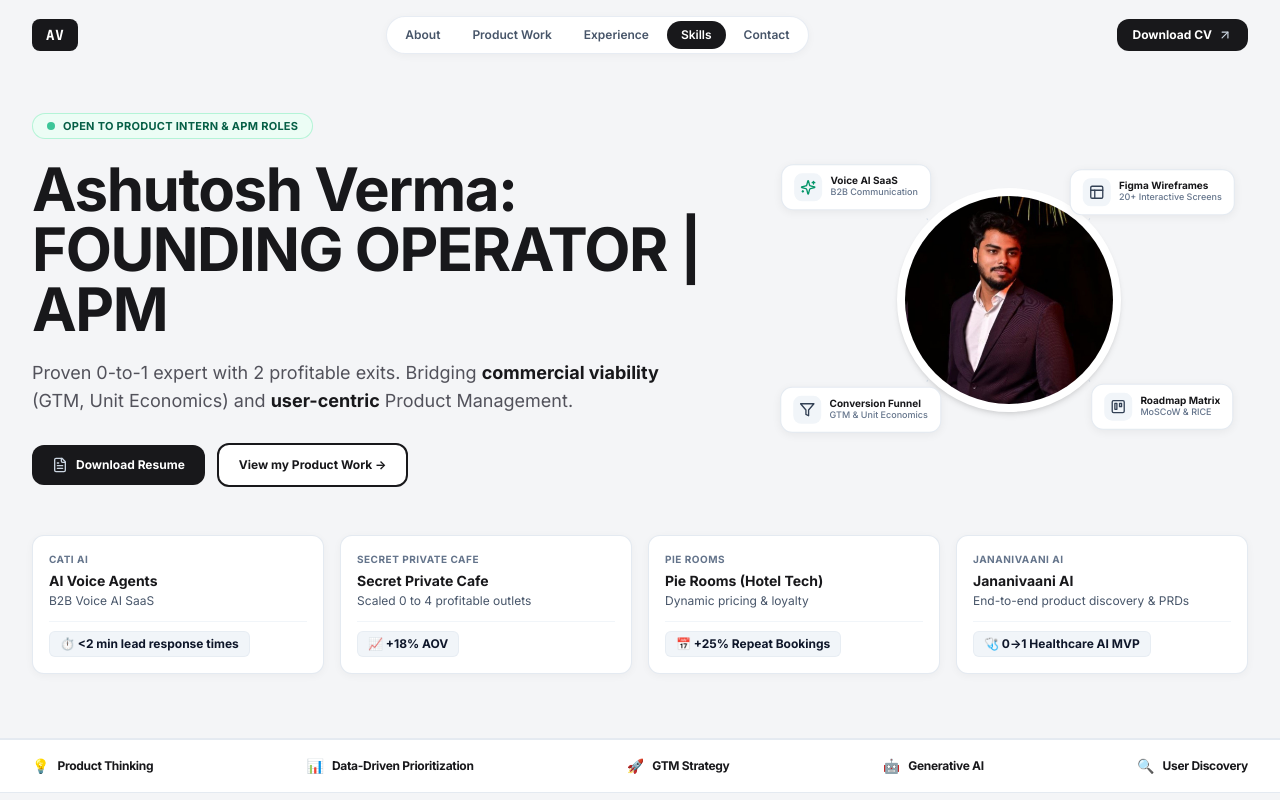
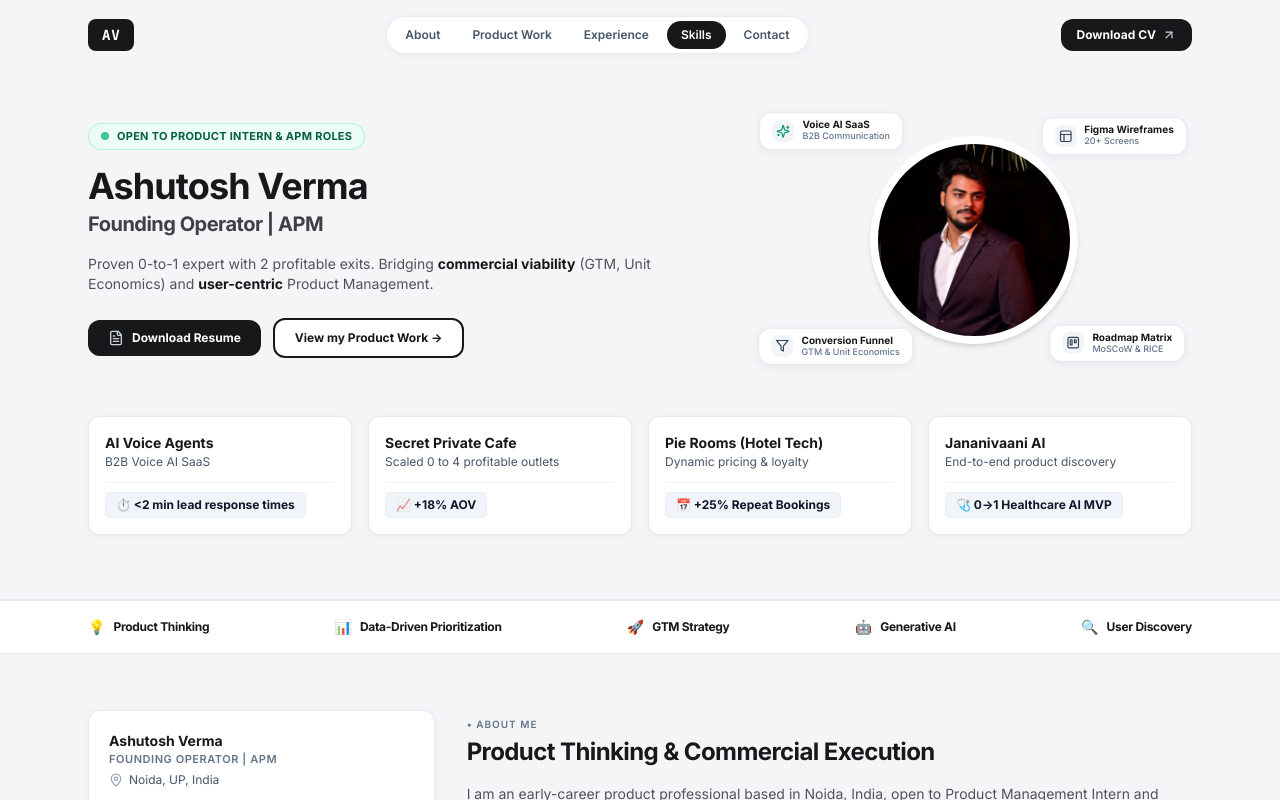
Before and after one commit to verma-ashutosh/pm-portfolio, a React (Vite) app: page / in a window 1280 px wide. Shown: the top 800 px of the page. Built offline with nearby package versions, Linux system fonts and the light colour scheme.

Commit message:
Deploy portfolio source code to verma-ashutosh/pm-portfolio

```diff
--- a/src/components/AboutEducation.jsx
+++ b/src/components/AboutEducation.jsx
@@ -5,7 +5,7 @@ import { GraduationCap, MapPin, Mail, Linkedin, CheckCircle2 } from 'lucide-reac
 export const AboutEducation = () => {
   return (
     <section id="about" className="py-14 bg-[#F4F5F7] text-[#18181B] border-b border-slate-200/80">
-      <div className="w-full max-w-[1440px] mx-auto px-4 md:px-8 space-y-12">
+      <div className="w-full max-w-[1200px] mx-auto px-6 md:px-12 space-y-12">
 
         {/* About Grid: Left Profile Snapshot + Right Story */}
         <div className="grid grid-cols-1 md:grid-cols-12 gap-8 items-start">
--- a/src/components/BeyondProduct.jsx
+++ b/src/components/BeyondProduct.jsx
@@ -4,7 +4,7 @@ import { beyondProductData } from '../data/portfolioData';
 export const BeyondProduct = () => {
   return (
     <section id="beyond-product" className="py-12 bg-[#F4F5F7] text-[#18181B] border-b border-slate-200/80">
-      <div className="w-full max-w-[1440px] mx-auto px-4 md:px-8 space-y-6">
+      <div className="w-full max-w-[1200px] mx-auto px-6 md:px-12 space-y-6">
 
         {/* Header */}
         <div className="text-center max-w-xl mx-auto space-y-1">
--- a/src/components/Experience.jsx
+++ b/src/components/Experience.jsx
@@ -5,7 +5,7 @@ import { Briefcase, Calendar, MapPin } from 'lucide-react';
 export const Experience = () => {
   return (
     <section id="experience" className="py-14 bg-[#F4F5F7] text-[#18181B] border-b border-slate-200/80">
-      <div className="w-full max-w-[1440px] mx-auto px-4 md:px-8 space-y-8">
+      <div className="w-full max-w-[1200px] mx-auto px-6 md:px-12 space-y-8">
 
         {/* Header */}
         <div className="text-center max-w-xl mx-auto space-y-1">
--- a/src/components/Footer.jsx
+++ b/src/components/Footer.jsx
@@ -17,7 +17,7 @@ export const Footer = () => {
 
   return (
     <footer id="contact" className="py-14 bg-[#F4F5F7] text-[#18181B] border-t border-slate-200/80">
-      <div className="w-full max-w-[1440px] mx-auto px-4 md:px-8 space-y-8">
+      <div className="w-full max-w-[1200px] mx-auto px-6 md:px-12 space-y-8">
 
         {/* Main Connect Box */}
         <div className="bg-white border border-slate-200/90 rounded-xl p-6 text-center space-y-4 shadow-[0_2px_8px_rgba(0,0,0,0.04)]">
--- a/src/components/Hero.jsx
+++ b/src/components/Hero.jsx
@@ -25,58 +25,63 @@ export const Hero = () => {
     {
       company: "Jananivaani AI",
       title: "Jananivaani AI",
-      subtitle: "End-to-end product discovery & PRDs",
+      subtitle: "End-to-end product discovery",
       metric: "🩺 0→1 Healthcare AI MVP"
     }
   ];
 
   return (
     <section id="hero" className="pt-24 pb-12 sm:pt-28 sm:pb-16 bg-[#F4F5F7] text-[#18181B] border-b border-slate-200/80">
-      {/* Full width container minimizing side margins (max 5% padding) */}
-      <div className="w-full max-w-[1440px] mx-auto px-4 md:px-8 space-y-10">
+      {/* Central container max-width: 1200px with 10% / 1.35in side margins */}
+      <div className="w-full max-w-[1200px] mx-auto px-6 md:px-12 space-y-10">
 
         {/* Section 2: Main Hero Area (60/40 Split Grid) */}
-        <div className="grid grid-cols-1 lg:grid-cols-12 gap-8 lg:gap-12 items-center">
+        <div className="grid grid-cols-1 lg:grid-cols-12 gap-8 lg:gap-10 items-center">
 
-          {/* Left Column (Content & CTAs) ~ 60% (7 cols) */}
-          <div className="lg:col-span-7 space-y-5 text-left">
+          {/* Left Column (Typography & CTAs) ~ 60% (7 cols) */}
+          <div className="lg:col-span-7 space-y-4 text-left">
 
-            {/* Tagline Capsule / Pill */}
-            <div className="inline-flex items-center gap-2 px-3.5 py-1 rounded-full bg-emerald-50 border border-emerald-200/80 shadow-2xs">
+            {/* Top Pill Capsule */}
+            <div className="inline-flex items-center gap-2 px-3 py-1 rounded-full bg-emerald-50 border border-emerald-200/80 shadow-2xs">
               <span className="h-2 w-2 rounded-full bg-emerald-500 animate-pulse"></span>
               <span className="text-[11px] font-bold text-emerald-800 uppercase tracking-wide">
                 OPEN TO PRODUCT INTERN & APM ROLES
               </span>
             </div>
 
-            {/* H1 Headline */}
-            <h1 className="text-3xl sm:text-4xl lg:text-5xl xl:text-6xl font-extrabold tracking-tight text-[#18181B] leading-[1.1]">
-              Ashutosh Verma: FOUNDING OPERATOR | APM
-            </h1>
+            {/* H1 Headline & H2 Subtitle */}
+            <div className="space-y-1">
+              <h1 className="text-3xl sm:text-4xl font-extrabold tracking-tight text-[#18181B] leading-tight">
+                Ashutosh Verma
+              </h1>
+              <h2 className="text-lg sm:text-xl font-bold text-[#3F3F46] tracking-tight">
+                Founding Operator | APM
+              </h2>
+            </div>
 
-            {/* Sub-headline with bold key phrases */}
-            <p className="text-sm sm:text-base lg:text-lg text-[#52525B] leading-relaxed font-normal max-w-2xl">
+            {/* Paragraph with bold phrases */}
+            <p className="text-xs sm:text-sm text-[#52525B] leading-relaxed font-normal max-w-xl">
               Proven 0-to-1 expert with 2 profitable exits. Bridging <strong className="font-bold text-[#18181B]">commercial viability</strong> (GTM, Unit Economics) and <strong className="font-bold text-[#18181B]">user-centric</strong> Product Management.
             </p>
 
             {/* Side-by-side Buttons */}
             <div className="flex flex-wrap items-center gap-3 pt-2">
-              {/* Button 1 (Primary): Solid Black background, White text "Download Resume" */}
+              {/* Primary: Solid Black background, White text "Download Resume" */}
               <a
                 href={personalInfo.resumePdf}
                 download="Ashutosh-Verma-APM-Resume.pdf"
                 target="_blank"
                 rel="noopener noreferrer"
-                className="inline-flex items-center justify-center gap-2 px-5 py-3 rounded-xl bg-[#18181B] text-white font-bold text-xs hover:bg-[#3F3F46] transition-colors duration-150 cursor-pointer shadow-xs"
+                className="inline-flex items-center justify-center gap-2 px-5 py-2.5 rounded-xl bg-[#18181B] text-white font-bold text-xs hover:bg-[#3F3F46] transition-colors duration-150 cursor-pointer shadow-xs"
               >
                 <FileText className="w-4 h-4 text-slate-300" />
                 <span>Download Resume</span>
               </a>
 
-              {/* Button 2 (Secondary): White background, Black outline */}
+              {/* Secondary: White background, Black outline */}
               <a
                 href="#product-work"
-                className="inline-flex items-center justify-center gap-2 px-5 py-3 rounded-xl bg-white text-[#18181B] border-2 border-[#18181B] font-bold text-xs hover:bg-slate-100 transition-colors duration-150 shadow-2xs"
+                className="inline-flex items-center justify-center gap-2 px-5 py-2.5 rounded-xl bg-white text-[#18181B] border-2 border-[#18181B] font-bold text-xs hover:bg-slate-100 transition-colors duration-150 shadow-2xs"
               >
                 <span>View my Product Work →</span>
               </a>
@@ -84,34 +89,30 @@ export const Hero = () => {
 
           </div>
 
-          {/* Right Column (Visual/Image & Animated Mind-Map Node Effect) ~ 40% (5 cols) */}
+          {/* Right Column (Visual/Image & Animated Nodes) ~ 40% (5 cols) */}
           <div className="lg:col-span-5 flex items-center justify-center relative py-6">
 
             {/* SVG Connecting Curved Lines for Mind-Map */}
             <svg className="absolute inset-0 w-full h-full pointer-events-none stroke-slate-300/70" viewBox="0 0 400 400" fill="none">
-              {/* Center to Top-Left Node */}
               <path d="M 200 200 C 140 160, 110 120, 80 80" strokeDasharray="4 4" strokeWidth="1.5" />
-              {/* Center to Top-Right Node */}
               <path d="M 200 200 C 260 160, 290 120, 320 80" strokeDasharray="4 4" strokeWidth="1.5" />
-              {/* Center to Bottom-Left Node */}
               <path d="M 200 200 C 140 240, 110 280, 80 320" strokeDasharray="4 4" strokeWidth="1.5" />
-              {/* Center to Bottom-Right Node */}
               <path d="M 200 200 C 260 240, 290 280, 320 320" strokeDasharray="4 4" strokeWidth="1.5" />
             </svg>
 
-            {/* Center Profile Picture Container */}
+            {/* Center Profile Picture */}
             <div className="relative z-10 p-1.5 bg-white border-2 border-white rounded-full shadow-md">
               <img
                 src="./avatar.jpg"
                 alt="Ashutosh Verma - Founding Operator & APM"
-                className="w-44 h-44 sm:w-52 sm:h-52 rounded-full object-cover"
+                className="w-44 h-44 sm:w-48 sm:h-48 rounded-full object-cover"
               />
             </div>
 
-            {/* Node 1 (Top-Left): Speech Bubble with Sparkles (AI Voice) */}
-            <div className="absolute top-2 left-2 sm:left-4 z-20 animate-node-1 flex items-center gap-2 bg-white border border-slate-200/90 px-3 py-2 rounded-xl shadow-[0_2px_10px_rgba(0,0,0,0.06)]">
-              <div className="p-1.5 rounded-lg bg-slate-100 text-slate-800">
-                <Sparkles className="w-4 h-4 text-emerald-600" />
+            {/* Node 1 (Top-Left): Voice AI SaaS */}
+            <div className="absolute top-2 left-0 sm:left-2 z-20 animate-node-1 flex items-center gap-2 bg-white border border-slate-200/90 px-3 py-1.5 rounded-xl shadow-[0_2px_10px_rgba(0,0,0,0.06)]">
+              <div className="p-1 rounded-lg bg-slate-100 text-slate-800">
+                <Sparkles className="w-3.5 h-3.5 text-emerald-600" />
               </div>
               <div className="text-left">
                 <p className="text-[10px] font-bold text-[#18181B] leading-none">Voice AI SaaS</p>
@@ -119,21 +120,21 @@ export const Hero = () => {
               </div>
             </div>
 
-            {/* Node 2 (Top-Right): Minimalist Wireframe / Layout */}
-            <div className="absolute top-2 right-2 sm:right-4 z-20 animate-node-2 flex items-center gap-2 bg-white border border-slate-200/90 px-3 py-2 rounded-xl shadow-[0_2px_10px_rgba(0,0,0,0.06)]">
-              <div className="p-1.5 rounded-lg bg-slate-100 text-slate-800">
-                <Layout className="w-4 h-4 text-slate-700" />
+            {/* Node 2 (Top-Right): Figma Wireframes */}
+            <div className="absolute top-2 right-0 sm:right-2 z-20 animate-node-2 flex items-center gap-2 bg-white border border-slate-200/90 px-3 py-1.5 rounded-xl shadow-[0_2px_10px_rgba(0,0,0,0.06)]">
+              <div className="p-1 rounded-lg bg-slate-100 text-slate-800">
+                <Layout className="w-3.5 h-3.5 text-slate-700" />
               </div>
               <div className="text-left">
                 <p className="text-[10px] font-bold text-[#18181B] leading-none">Figma Wireframes</p>
-                <p className="text-[9px] text-slate-500 font-medium">20+ Interactive Screens</p>
+                <p className="text-[9px] text-slate-500 font-medium">20+ Screens</p>
               </div>
             </div>
 
             {/* Node 3 (Bottom-Left): Conversion Funnel */}
-            <div className="absolute bottom-2 left-2 sm:left-4 z-20 animate-node-3 flex items-center gap-2 bg-white border border-slate-200/90 px-3 py-2 rounded-xl shadow-[0_2px_10px_rgba(0,0,0,0.06)]">
-              <div className="p-1.5 rounded-lg bg-slate-100 text-slate-800">
-                <Filter className="w-4 h-4 text-slate-700" />
+            <div className="absolute bottom-2 left-0 sm:left-2 z-20 animate-node-3 flex items-center gap-2 bg-white border border-slate-200/90 px-3 py-1.5 rounded-xl shadow-[0_2px_10px_rgba(0,0,0,0.06)]">
+              <div className="p-1 rounded-lg bg-slate-100 text-slate-800">
+                <Filter className="w-3.5 h-3.5 text-slate-700" />
               </div>
               <div className="text-left">
                 <p className="text-[10px] font-bold text-[#18181B] leading-none">Conversion Funnel</p>
@@ -141,10 +142,10 @@ export const Hero = () => {
               </div>
             </div>
 
-            {/* Node 4 (Bottom-Right): Kanban Board / Prioritization Matrix */}
-            <div className="absolute bottom-2 right-2 sm:right-4 z-20 animate-node-4 flex items-center gap-2 bg-white border border-slate-200/90 px-3 py-2 rounded-xl shadow-[0_2px_10px_rgba(0,0,0,0.06)]">
-              <div className="p-1.5 rounded-lg bg-slate-100 text-slate-800">
-                <Trello className="w-4 h-4 text-slate-700" />
+            {/* Node 4 (Bottom-Right): Roadmap Matrix */}
+            <div className="absolute bottom-2 right-0 sm:right-2 z-20 animate-node-4 flex items-center gap-2 bg-white border border-slate-200/90 px-3 py-1.5 rounded-xl shadow-[0_2px_10px_rgba(0,0,0,0.06)]">
+              <div className="p-1 rounded-lg bg-slate-100 text-slate-800">
+                <Trello className="w-3.5 h-3.5 text-slate-700" />
               </div>
               <div className="text-left">
                 <p className="text-[10px] font-bold text-[#18181B] leading-none">Roadmap Matrix</p>
@@ -156,7 +157,7 @@ export const Hero = () => {
 
         </div>
 
-        {/* Section 3: Metric Highlight Cards (Placed right below the hero text) */}
+        {/* Section 3: Metric Highlight Cards (Placed right below hero text) */}
         <div className="pt-2">
           <div className="grid grid-cols-1 sm:grid-cols-2 lg:grid-cols-4 gap-4 w-full">
             {metricCards.map((card, idx) => (
@@ -165,11 +166,6 @@ export const Hero = () => {
                 className="bg-white border border-slate-200/90 rounded-xl p-4 shadow-[0_2px_8px_rgba(0,0,0,0.04)] flex flex-col justify-between hover:border-slate-300 transition-colors"
               >
                 <div>
-                  <div className="flex items-center justify-between gap-1 mb-1">
-                    <span className="text-[10px] font-bold text-slate-500 uppercase tracking-wider">
-                      {card.company}
-                    </span>
-                  </div>
                   <h3 className="font-bold text-sm text-[#18181B] leading-snug">
                     {card.title}
                   </h3>
--- a/src/components/Navbar.jsx
+++ b/src/components/Navbar.jsx
@@ -51,10 +51,10 @@ export const Navbar = () => {
           : 'bg-transparent py-4'
       }`}
     >
-      {/* Full width stretching items to ends (max 5% side margins) */}
-      <div className="w-full max-w-[1440px] mx-auto px-4 md:px-8 flex items-center justify-between">
+      {/* Central 1200px container width with even side margins */}
+      <div className="w-full max-w-[1200px] mx-auto px-6 md:px-12 flex items-center justify-between">
 
-        {/* Left: Logo AV in dark rounded rectangle */}
+        {/* Left: Logo "AV" in dark rounded rectangle */}
         <a
           href={personalInfo.linkedin}
           target="_blank"
@@ -67,7 +67,7 @@ export const Navbar = () => {
           </span>
         </a>
 
-        {/* Center: Navigation Links */}
+        {/* Center: Links */}
         <nav className="hidden md:flex items-center space-x-1 p-1 rounded-full bg-white border border-slate-200/80 shadow-[0_2px_8px_rgba(0,0,0,0.04)]">
           {navLinks.map((link) => {
             const isActive = activeSection === link.href.substring(1);
@@ -87,7 +87,7 @@ export const Navbar = () => {
           })}
         </nav>
 
-        {/* Right: Solid black button Download CV with arrow icon */}
+        {/* Right: Solid black button "Download CV" with arrow icon */}
         <div className="hidden md:flex items-center gap-3">
           <a
             href={personalInfo.resumePdf}
@@ -115,7 +115,7 @@ export const Navbar = () => {
 
       {/* Mobile Drawer */}
       {mobileMenuOpen && (
-        <div className="md:hidden bg-[#F4F5F7] border-b border-slate-200/80 px-4 pt-3 pb-5 space-y-2">
+        <div className="md:hidden bg-[#F4F5F7] border-b border-slate-200/80 px-6 pt-3 pb-5 space-y-2">
           <div className="flex flex-col space-y-1">
             {navLinks.map((link) => (
               <a
--- a/src/components/Projects.jsx
+++ b/src/components/Projects.jsx
@@ -7,7 +7,7 @@ export const Projects = () => {
 
   return (
     <section id="product-work" className="py-14 bg-[#F4F5F7] text-[#18181B] border-b border-slate-200/80">
-      <div className="w-full max-w-[1440px] mx-auto px-4 md:px-8 space-y-12">
+      <div className="w-full max-w-[1200px] mx-auto px-6 md:px-12 space-y-12">
 
         {/* Section Header */}
         <div className="text-center max-w-xl mx-auto space-y-1">
--- a/src/components/SkillsMatrix.jsx
+++ b/src/components/SkillsMatrix.jsx
@@ -4,7 +4,7 @@ import { skillsMatrix } from '../data/portfolioData';
 export const SkillsMatrix = () => {
   return (
     <section id="skills" className="py-14 bg-[#F4F5F7] text-[#18181B] border-b border-slate-200/80">
-      <div className="w-full max-w-[1440px] mx-auto px-4 md:px-8 space-y-8">
+      <div className="w-full max-w-[1200px] mx-auto px-6 md:px-12 space-y-8">
 
         {/* Header */}
         <div className="text-center max-w-xl mx-auto space-y-1">
--- a/src/components/TickerBanner.jsx
+++ b/src/components/TickerBanner.jsx
@@ -11,7 +11,8 @@ export const TickerBanner = () => {
 
   return (
     <div className="w-full bg-white border-y border-slate-200/90 py-4 shadow-2xs">
-      <div className="w-full max-w-[1440px] mx-auto px-4 md:px-8 flex flex-wrap items-center justify-between gap-4 text-xs font-extrabold text-[#18181B]">
+      {/* Constrained within the same central 1200px container */}
+      <div className="w-full max-w-[1200px] mx-auto px-6 md:px-12 flex flex-wrap items-center justify-between gap-4 text-xs font-extrabold text-[#18181B]">
         {skillsItems.map((item, idx) => (
           <div key={idx} className="flex items-center gap-2">
             <span className="text-sm">{item.icon}</span>
```
Also changed, not shown: 4 other files (tests, documents, lock files or other folders).
